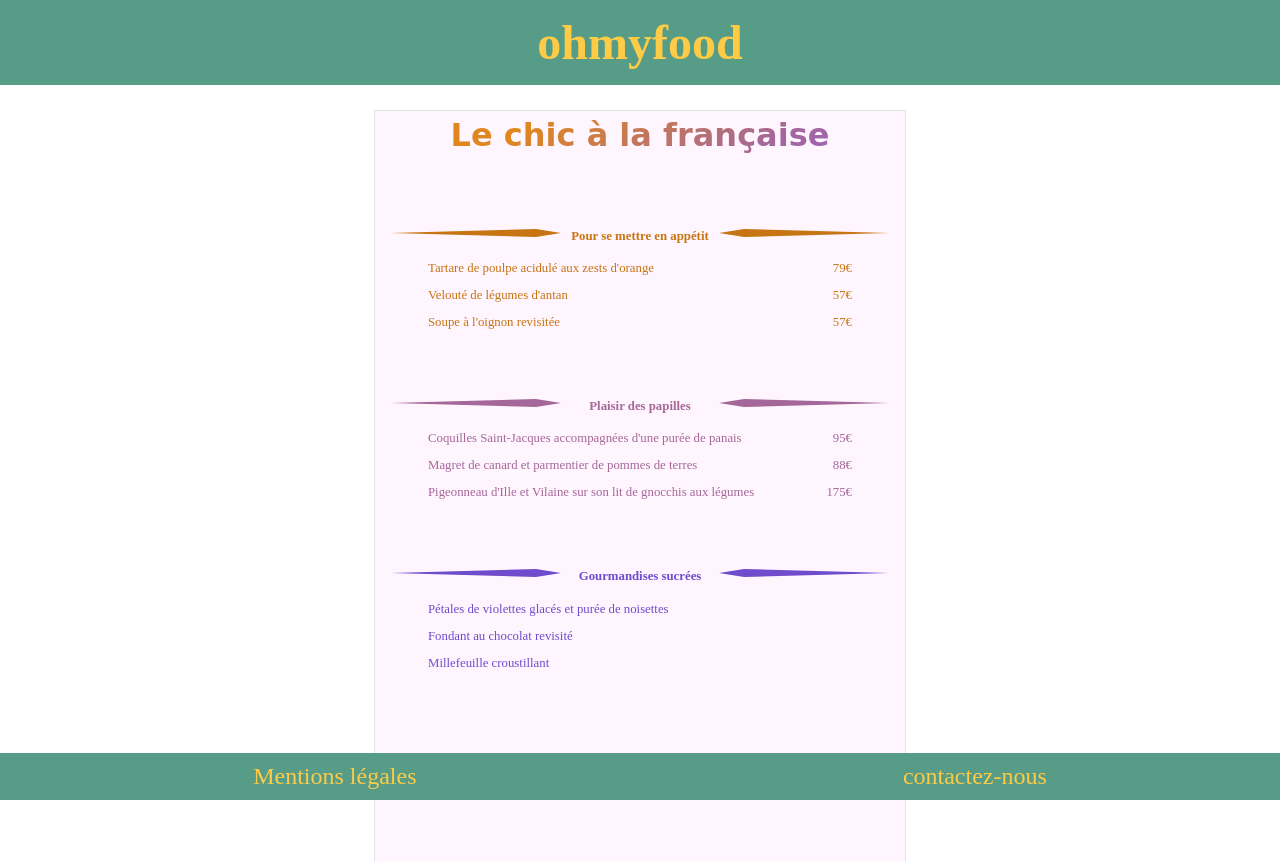
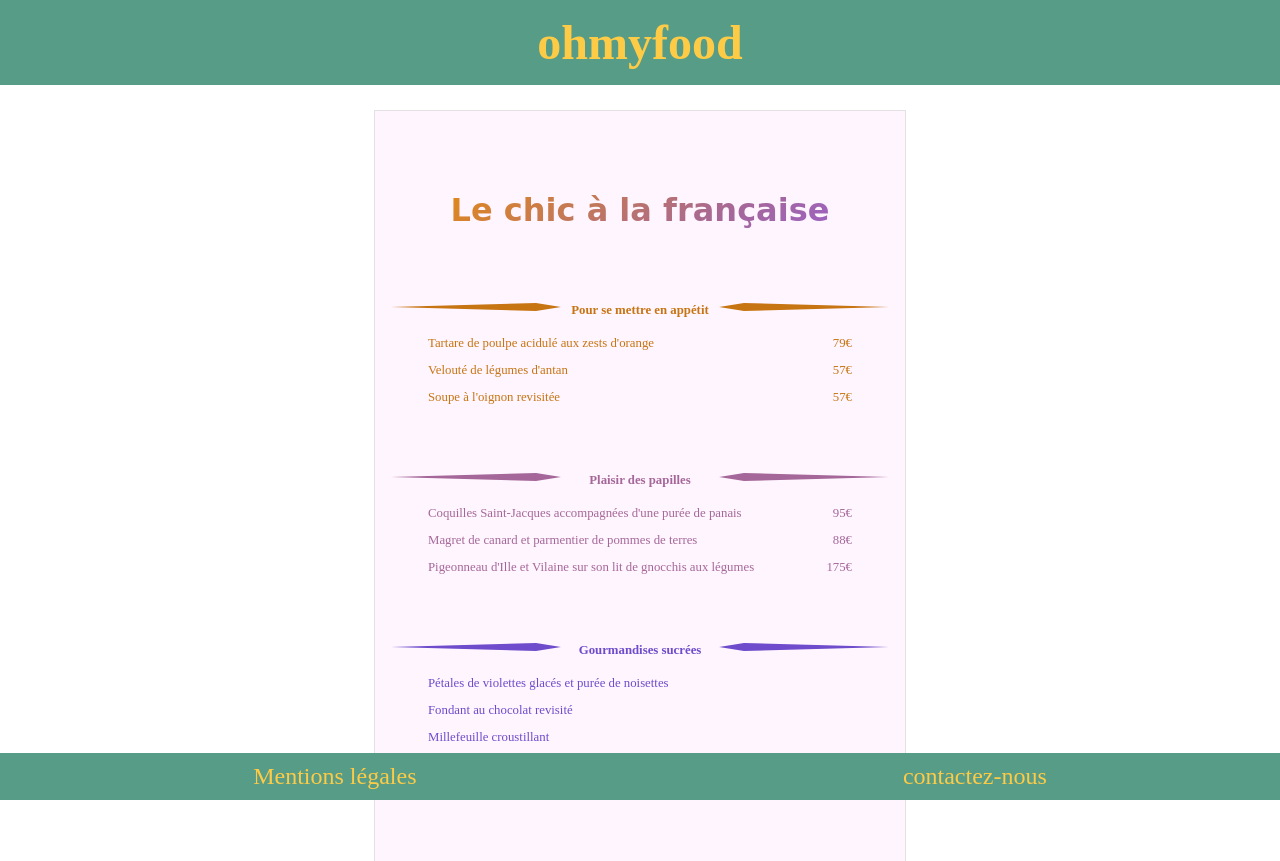
Before and after one commit to Maytongly/ohmyfood_projet03, a website: page page_Lechic.html in a window 1280 px wide. Shown: the top 861 px of the page. Drawn offline with Linux system fonts and the light colour scheme; a web font is replaced by a local one.

Commit message:
rectification menus

```diff
--- a/sass/pages/_lechic.scss
+++ b/sass/pages/_lechic.scss
@@ -7,7 +7,7 @@
 
     h2 {
         text-align: center;
-        padding-top: 1%;
+        padding-top: 15%;
         height: 15%;
         font-family: 'Sail', cursive;
         font-size: 2rem;
```
Also changed, not shown: main.css, 1 other file.
